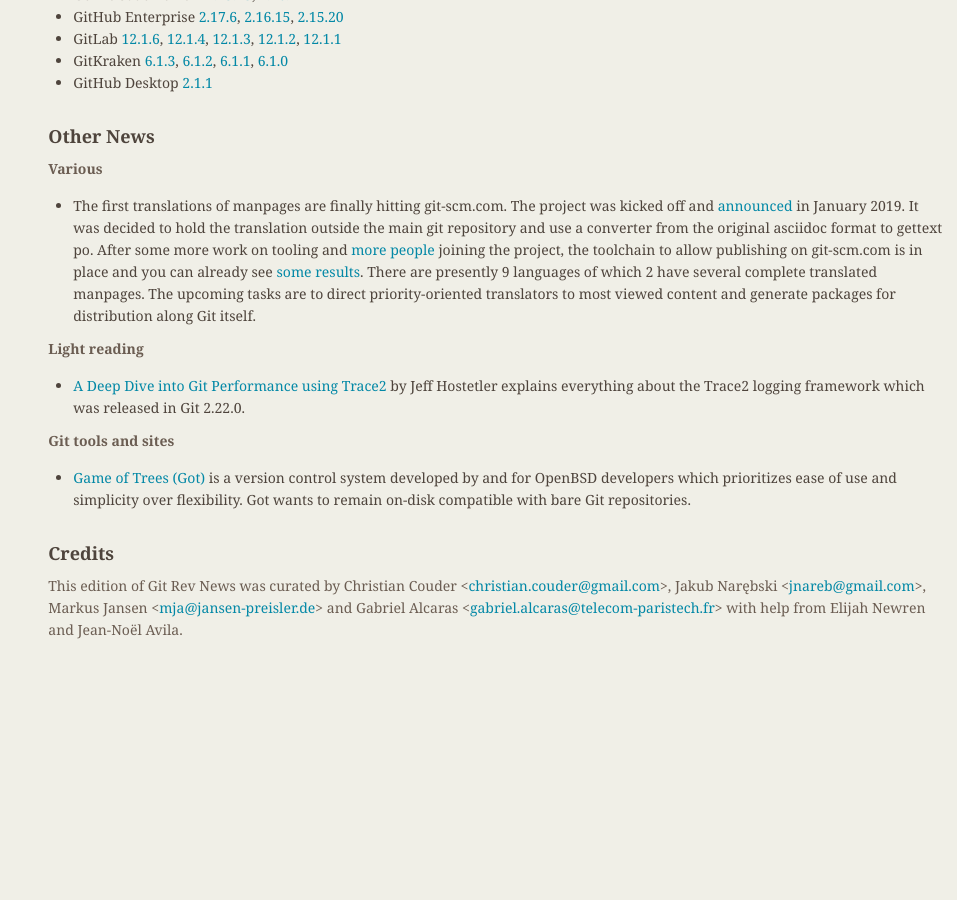
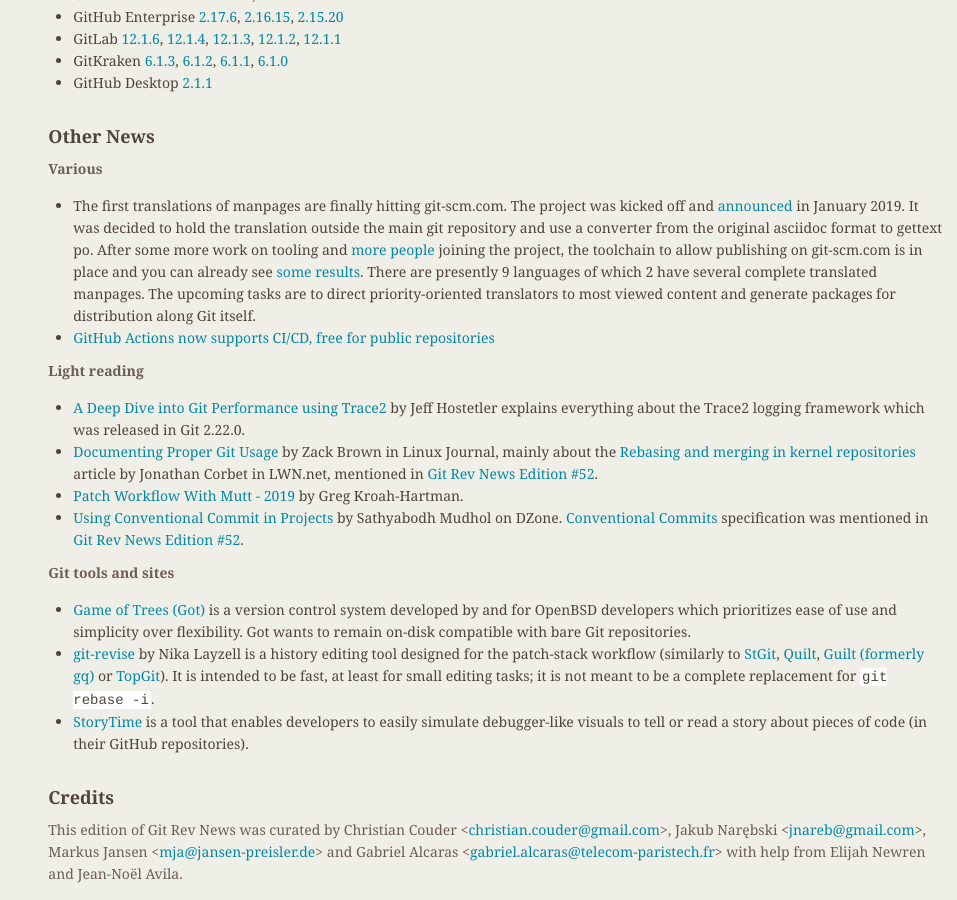
Before and after one commit to git/git.github.io, a Jekyll site: the page built from rev_news/drafts/edition-54.md, in a window 1280 px wide and 900 px high, scrolled down 5649 px. Shown: the whole window, without its empty margins (323-1280 px from the left). Built offline with Jekyll 4.4.1, drawn with Linux system fonts in a browser that asks for light colours; before the commit the page ends 6305 px from its top, so only the background shows below that.

Commit message:
rn-54: Add links to various articles, tools and sites

```diff
--- a/rev_news/drafts/edition-54.md
+++ b/rev_news/drafts/edition-54.md
@@ -466,11 +466,22 @@
 __Various__
 
 * The first translations of manpages are finally hitting git-scm.com. The project was kicked off and [announced](https://public-inbox.org/git/1992944.NOdEsaAZKb@cayenne/) in January 2019. It was decided to hold the translation outside the main git repository and use a converter from the original asciidoc format to gettext po. After some more work on tooling and [more people](https://public-inbox.org/git/CAHtYWY4g4BYDr_z7pfS-p=aX_YkVo4HzGR1Dsytn4RkzBo0GjA@mail.gmail.com/) joining the project, the toolchain to allow publishing on git-scm.com is in place and you can already see [some results](https://git-scm.com/docs/git-add/pt_BR). There are presently 9 languages of which 2 have several complete translated manpages. The upcoming tasks are to direct priority-oriented translators to most viewed content and generate packages for distribution along Git itself.
+* [GitHub Actions now supports CI/CD, free for public repositories](https://github.blog/2019-08-08-github-actions-now-supports-ci-cd/)
 
 __Light reading__
 
 * [A Deep Dive into Git Performance using Trace2](https://devblogs.microsoft.com/devops/a-deep-dive-into-git-performance-using-trace2/)
   by Jeff Hostetler explains everything about the Trace2 logging framework which was released in Git 2.22.0.
+* [Documenting Proper Git Usage](https://www.linuxjournal.com/content/documenting-proper-git-usage)
+  by Zack Brown in Linux Journal, mainly about the
+  [Rebasing and merging in kernel repositories](https://lwn.net/Articles/791284/)
+  article by Jonathan Corbet in LWN.net, mentioned in
+  [Git Rev News Edition #52](https://git.github.io/rev_news/2019/06/28/edition-52/).
+* [Patch Workflow With Mutt - 2019](http://kroah.com/log/blog/2019/08/14/patch-workflow-with-mutt-2019/)
+  by Greg Kroah-Hartman.
+* [Using Conventional Commit in Projects](https://dzone.com/articles/using-conventional-commit-in-project)
+  by Sathyabodh Mudhol on DZone. [Conventional Commits](https://www.conventionalcommits.org/) specification
+  was mentioned in [Git Rev News Edition #52](https://git.github.io/rev_news/2019/06/28/edition-52/).
 
 __Git tools and sites__
 
@@ -478,6 +489,14 @@
   version control system developed by and for OpenBSD developers which
   prioritizes ease of use and simplicity over flexibility. Got wants
   to remain on-disk compatible with bare Git repositories.
+* [git-revise](https://mystor.github.io/git-revise.html) by Nika Layzell
+  is a history editing tool designed for the patch-stack workflow
+  (similarly to [StGit](http://procode.org/stgit/), [Quilt](http://savannah.nongnu.org/projects/quilt), [Guilt (formerly gq)](https://github.com/jeffpc/guilt) or [TopGit](https://github.com/mackyle/topgit)).
+  It is intended to be fast, at least for small editing tasks;
+  it is not meant to be a complete replacement for `git rebase -i`.
+* [StoryTime](https://storytime.dev/) is a tool
+  that enables developers to easily simulate debugger-like visuals
+  to tell or read a story about pieces of code (in their GitHub repositories).
 
 ## Credits
 
```
